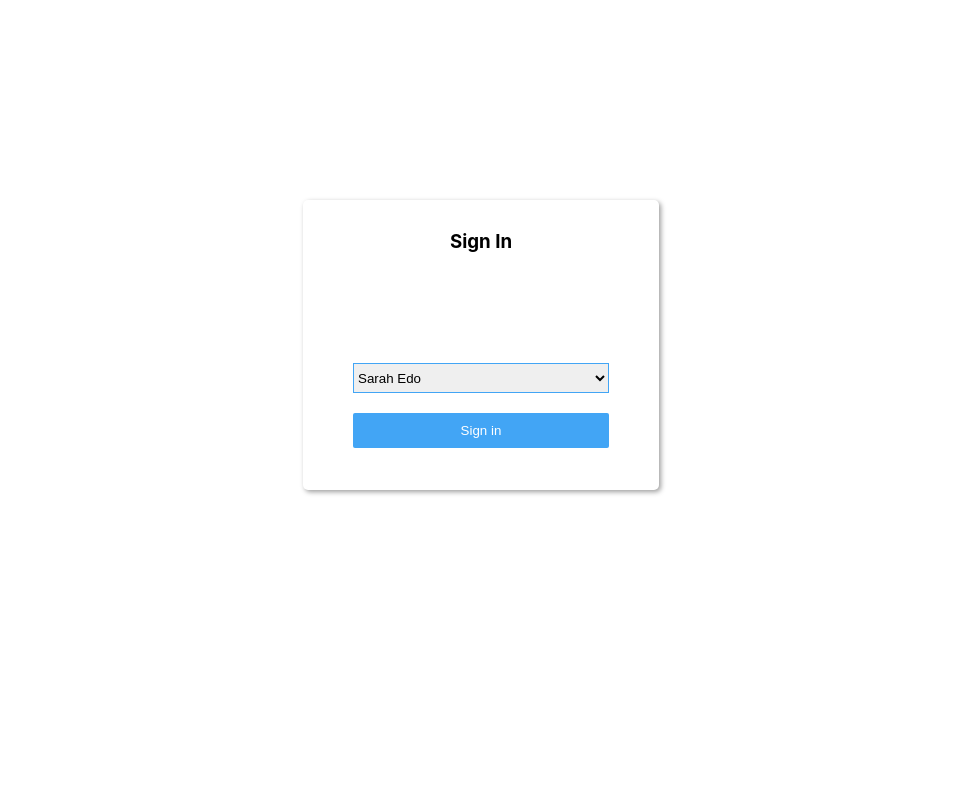
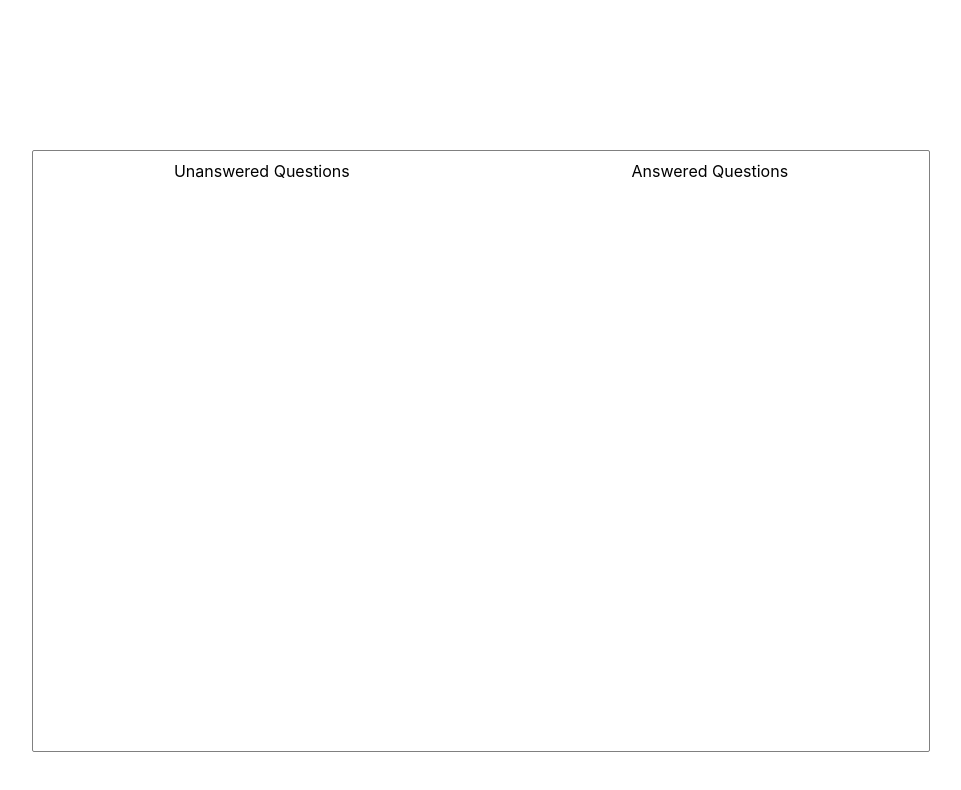
Before and after one commit to virmon/reactnd-would-you-rather, a React (Create React App) app: page / in a window 1280 px wide. Shown: the top 790 px of the page, without its empty margins (159-1120 px from the left). Built offline with nearby package versions, Linux system fonts and the light colour scheme.

Commit message:
feat: create dashboard container

```diff
--- a/src/components/App.js
+++ b/src/components/App.js
@@ -1,7 +1,8 @@
-import React, { Component } from 'react';
+import React, { Component } from 'react'
 import { handleInitialData } from '../actions/shared'
-import { connect } from 'react-redux';
+import { connect } from 'react-redux'
 import SignIn from './SignIn'
+import Dashboard from './Dashboard'
 
 class App extends Component {
   componentDidMount () {
@@ -10,7 +11,7 @@ class App extends Component {
   render() {
     return (
       <div>
-        <SignIn />
+        <Dashboard />
       </div>
     );
   }
--- /dev/null
+++ b/src/components/Dashboard.js
@@ -0,0 +1,17 @@
+import React, { Component } from 'react'
+
+class Dashboard extends Component {
+    render() {
+        return (
+            <div className='dashboard' role='navigation'>
+                <ul className='poll-nav'>
+                    <li><span>Unanswered Questions</span></li>
+                    <li><span>Answered Questions</span></li>
+                </ul>
+                {/* Question items here */}
+            </div>
+        )
+    }
+}
+
+export default Dashboard
--- a/src/index.css
+++ b/src/index.css
@@ -43,6 +43,26 @@ code {
   border-radius: 2px;
 }
 
+.dashboard {
+  margin: 150px auto;
+  border: 1px solid gray;
+  width: 70%;
+  height: 600px;
+  border-radius: 2px;
+}
+
+.poll-nav {
+  display: flex;
+  list-style: none;
+  margin: 0;
+  padding: 0;
+}
+
+.poll-nav li {
+  margin: auto;
+  padding: 10px;
+}
+
 @media screen and (max-width: 1000px) {
   .sign-in {
     margin: 200px auto;
@@ -54,4 +74,7 @@ code {
     -moz-box-shadow: 2px 2px 5px 0px rgba(158,158,158,1);
     box-shadow: 2px 2px 5px 0px rgba(158,158,158,1);
   }
+  .dashboard {
+    width: 90%;
+  }
 }
```
